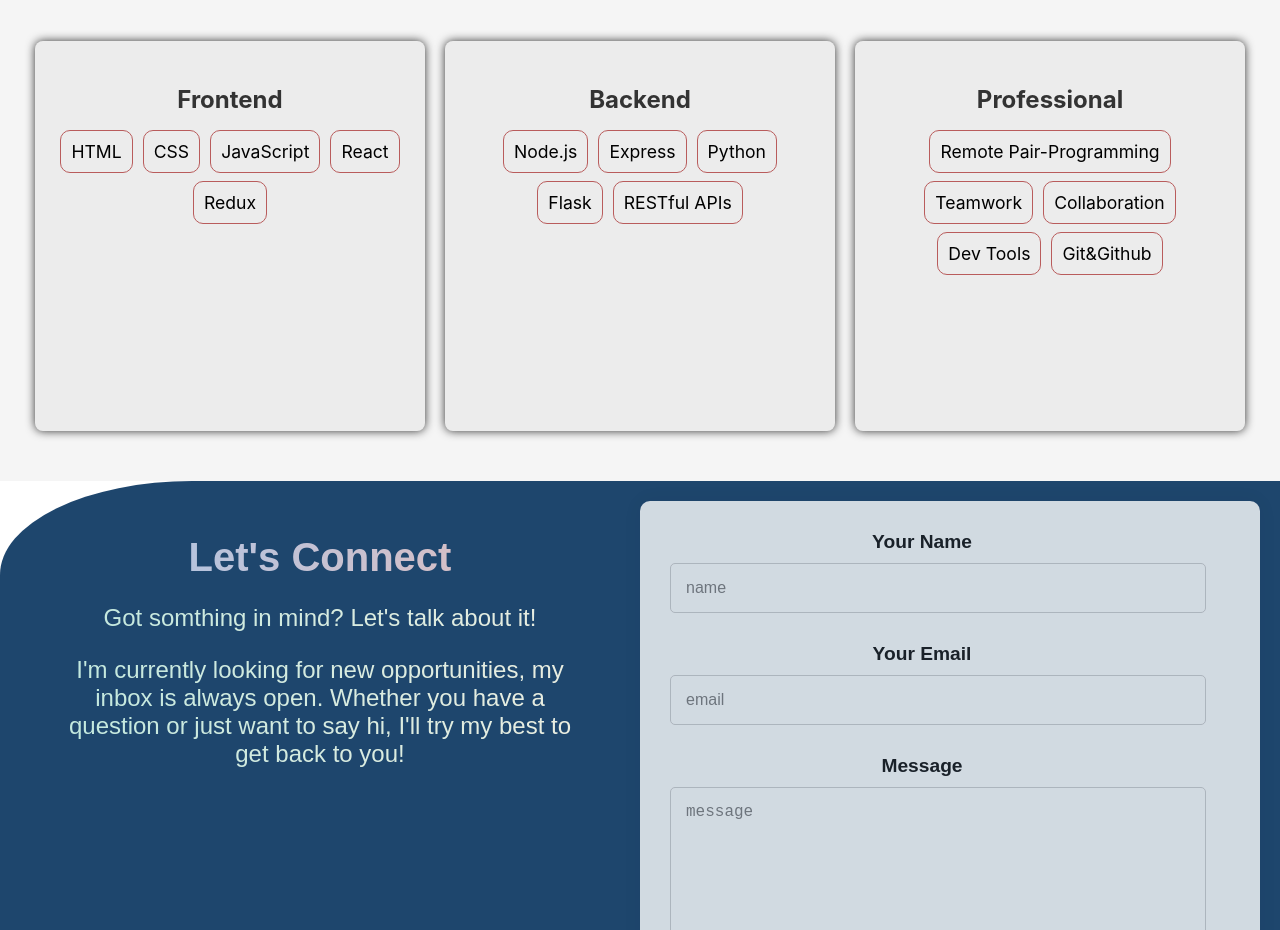
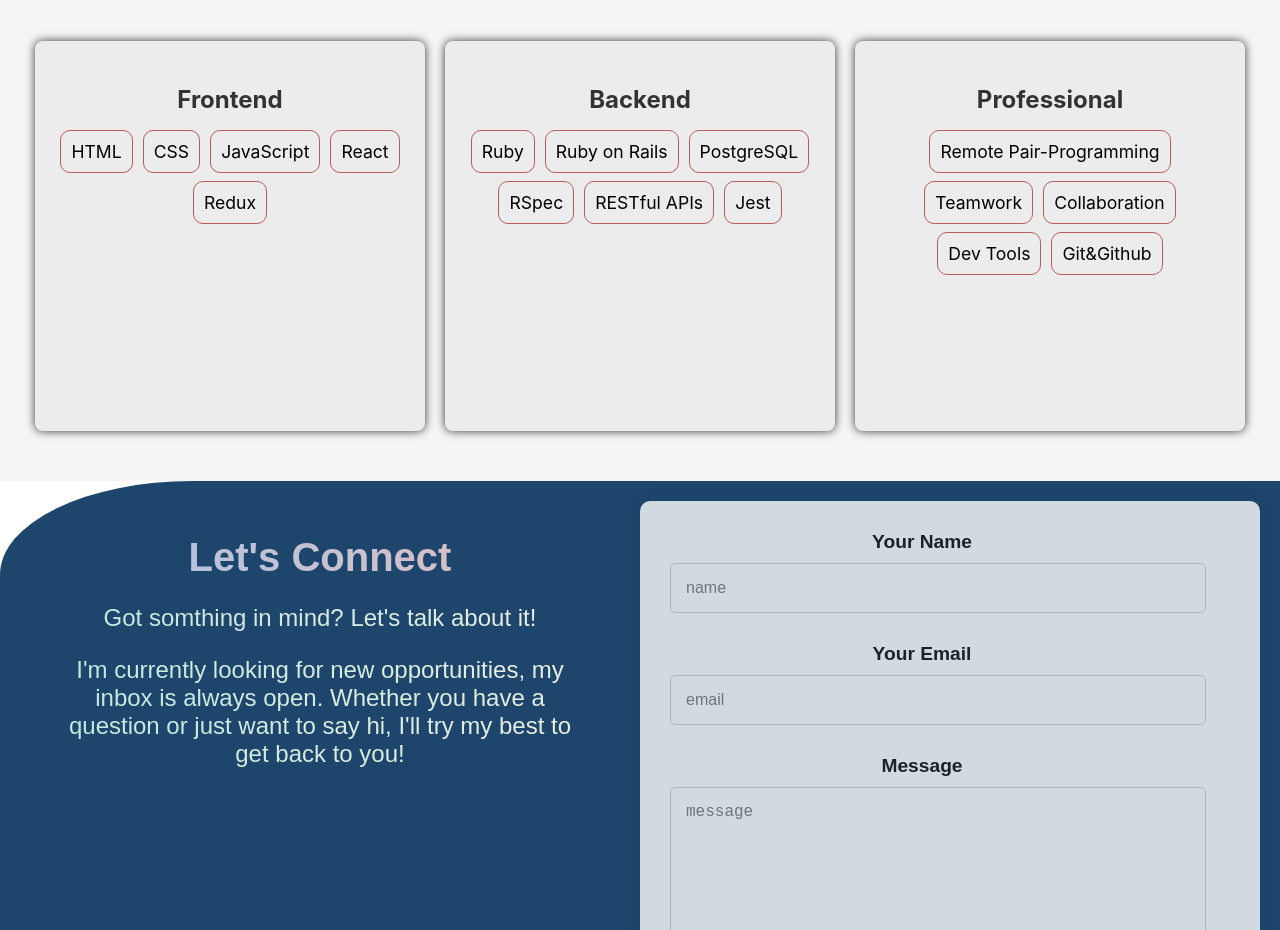
Before and after one commit to abdozayan12/New-Portfolio, a React (Create React App) app: page / in a window 1280 px wide. Shown: the part 1162-2092 px from the top of the page. Built offline with nearby package versions, Linux system fonts and the light colour scheme.

Commit message:
Update About.js

```diff
--- a/src/components/About/About.js
+++ b/src/components/About/About.js
@@ -26,11 +26,12 @@ const About = () => (
       <div className="skill-card">
         <h3>Backend</h3>
         <ul className="list">
-          <li>Node.js</li>
-          <li>Express</li>
-          <li>Python</li>
-          <li>Flask</li>
+          <li>Ruby</li>
+          <li>Ruby on Rails</li>
+          <li>PostgreSQL</li>
+          <li>RSpec</li>
           <li>RESTful APIs</li>
+          <li>Jest</li>
         </ul>
       </div>
       <div className="skill-card">
```
